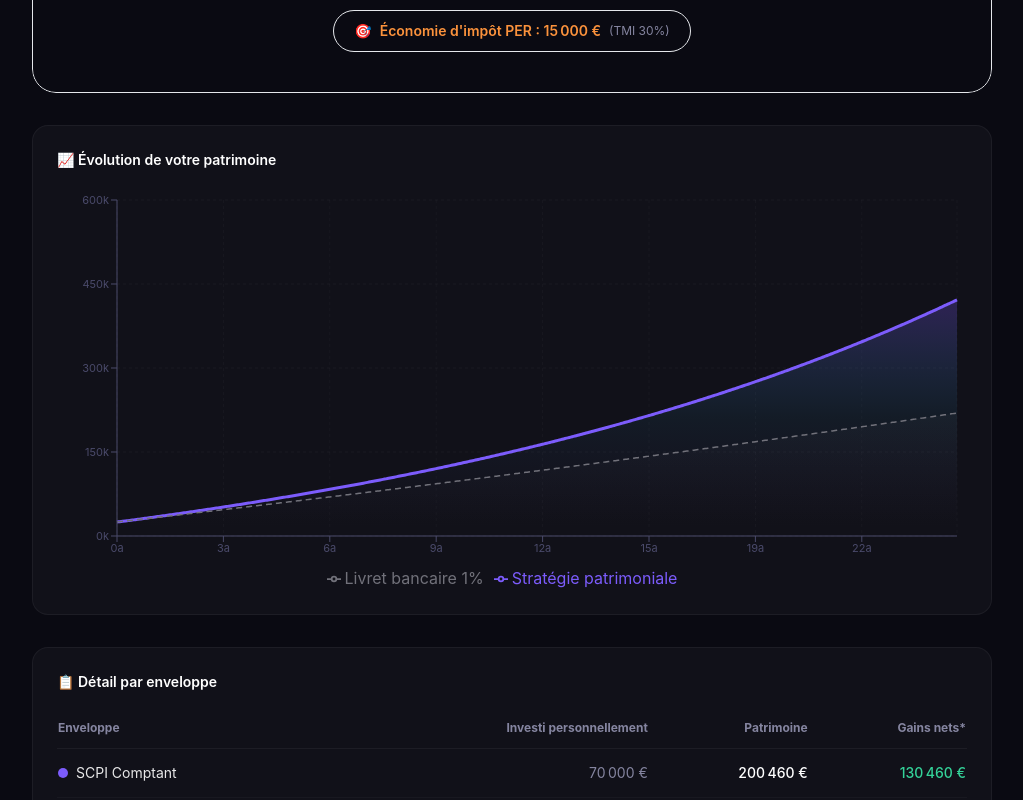
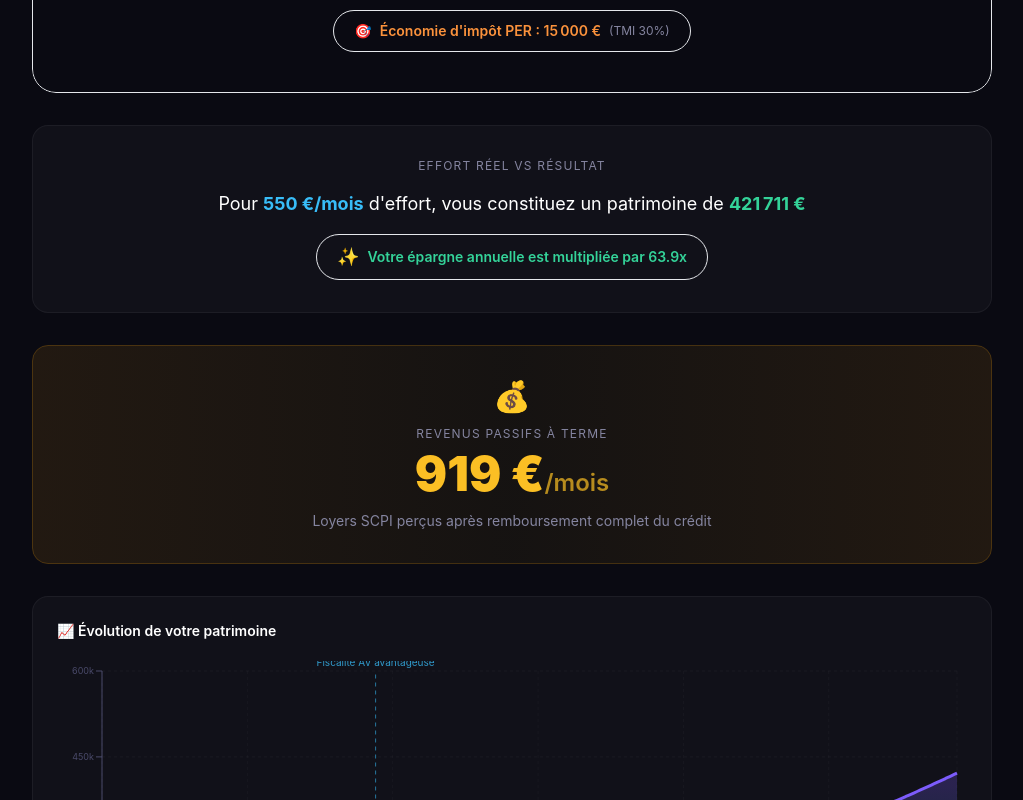
Before and after one commit to louminod/simulateur-patrimoine, a Next.js app: page / in a window 1280 px wide. Shown: the part 1540-2340 px from the top of the page, without its empty margins (128-1151 px from the left). Built offline with nearby package versions, Linux system fonts and the light colour scheme.

Commit message:
feat: passive income, effort summary, timeline, inflation toggle, responsive chart

```diff
--- a/src/app/page.tsx
+++ b/src/app/page.tsx
@@ -1,10 +1,11 @@
 "use client";
 
-import { useState, useEffect, useRef } from "react";
+import { useState, useEffect, useRef, useMemo } from "react";
 import { track } from "@vercel/analytics";
 import { defaultSCPI, defaultSCPICredit, defaultAV, defaultPER } from "@/lib/constants";
 import { encodeState, decodeState } from "@/lib/shareUrl";
 import { useSimulation } from "@/hooks/useSimulation";
+import { computePassiveIncome, computeMonthlyEffort, computeMilestones, adjustForInflation } from "@/lib/simulation";
 import { Hero } from "@/components/Hero";
 import { HorizonSlider } from "@/components/HorizonSlider";
 import { SCPICashCard, SCPICreditCard, AVCard, PERCard } from "@/components/EnvelopeCards";
@@ -13,6 +14,8 @@ import { ComparisonBlock } from "@/components/ComparisonBlock";
 import { PatrimoineChart } from "@/components/PatrimoineChart";
 import { RecapTable } from "@/components/RecapTable";
 import { ShareButton } from "@/components/ShareButton";
+import { PassiveIncome } from "@/components/PassiveIncome";
+import { EffortSummary } from "@/components/EffortSummary";
 
 export default function Home() {
   const [years, setYears] = useState(25);
@@ -20,6 +23,7 @@ export default function Home() {
   const [scpiCredit, setScpiCredit] = useState(defaultSCPICredit);
   const [av, setAv] = useState(defaultAV);
   const [per, setPer] = useState(defaultPER);
+  const [showRealTerms, setShowRealTerms] = useState(false);
 
   const horizonTimer = useRef<ReturnType<typeof setTimeout> | null>(null);
   const trackedView = useRef(false);
@@ -40,6 +44,14 @@ export default function Home() {
 
   const results = useSimulation(scpi, scpiCredit, av, per, years);
 
+  const passiveIncome = useMemo(() => computePassiveIncome(scpi, scpiCredit, years), [scpi, scpiCredit, years]);
+  const monthlyEffort = useMemo(() => computeMonthlyEffort(scpi, scpiCredit, av, per), [scpi, scpiCredit, av, per]);
+  const milestones = useMemo(() => computeMilestones(scpiCredit, av), [scpiCredit, av]);
+
+  const displayPassiveIncome = showRealTerms ? adjustForInflation(passiveIncome, years) : passiveIncome;
+  const displayTotalFinal = showRealTerms ? adjustForInflation(results.totalFinal, years) : results.totalFinal;
+  const displayTotalInvested = showRealTerms ? adjustForInflation(results.totalInvested, years) : results.totalInvested;
+
   const buildShareUrl = () => {
     const qs = encodeState({ years, scpi, scpiCredit, av, per });
     return `${window.location.origin}${window.location.pathname}?${qs}`;
@@ -47,7 +59,7 @@ export default function Home() {
 
   return (
     <main className="min-h-screen max-w-5xl mx-auto px-4 md:px-8 pb-12">
-      <Hero years={years} totalFinal={results.totalFinal} totalInvested={results.totalInvested} />
+      <Hero years={years} totalFinal={displayTotalFinal} totalInvested={displayTotalInvested} showRealTerms={showRealTerms} />
       <HorizonSlider years={years} onChange={(v) => { setYears(v); if (horizonTimer.current) clearTimeout(horizonTimer.current); horizonTimer.current = setTimeout(() => track("horizon_changed", { years: String(v) }), 500); }} />
 
       <section className="mb-12">
@@ -62,9 +74,17 @@ export default function Home() {
 
       {scpiCredit.enabled && <SCPICreditDetail config={scpiCredit} years={years} />}
 
-      <ComparisonBlock results={results} perEnabled={per.enabled} perTmi={per.tmi} />
-      <PatrimoineChart chartData={results.chartData} years={years} />
-      <RecapTable results={results} />
+      <ComparisonBlock results={results} perEnabled={per.enabled} perTmi={per.tmi} showRealTerms={showRealTerms} years={years} />
+      <EffortSummary monthlyEffort={monthlyEffort} totalFinal={displayTotalFinal} />
+      <PassiveIncome monthlyIncome={displayPassiveIncome} />
+      <PatrimoineChart
+        chartData={results.chartData}
+        years={years}
+        milestones={milestones}
+        showRealTerms={showRealTerms}
+        onToggleRealTerms={() => setShowRealTerms((v) => !v)}
+      />
+      <RecapTable results={results} showRealTerms={showRealTerms} years={years} />
 
       <div className="py-6">
         <ShareButton buildUrl={buildShareUrl} />
--- a/src/components/ComparisonBlock.tsx
+++ b/src/components/ComparisonBlock.tsx
@@ -4,17 +4,26 @@ import { memo } from "react";
 import { AnimatedNumber } from "@/components/ui/AnimatedNumber";
 import { fmt } from "@/lib/formatters";
 import { LIVRET_RATE } from "@/lib/constants";
+import { adjustForInflation } from "@/lib/simulation";
 import type { AggregatedResults } from "@/lib/types";
 
 interface ComparisonBlockProps {
   results: AggregatedResults;
   perEnabled: boolean;
   perTmi: number;
+  showRealTerms?: boolean;
+  years?: number;
 }
 
-function ComparisonBlockInner({ results, perEnabled, perTmi }: ComparisonBlockProps) {
-  const difference = results.totalFinal - results.livret.capital;
-  const differencePct = results.livret.capital > 0 ? ((difference / results.livret.capital) * 100).toFixed(0) : "0";
+function ComparisonBlockInner({ results, perEnabled, perTmi, showRealTerms = false, years = 25 }: ComparisonBlockProps) {
+  const adj = (v: number) => showRealTerms ? adjustForInflation(v, years) : v;
+  const totalFinal = adj(results.totalFinal);
+  const totalInvested = adj(results.totalInvested);
+  const livretCapital = adj(results.livret.capital);
+  const livretGains = adj(results.livret.gains);
+  const perSavings = adj(results.perSavings);
+  const difference = totalFinal - livretCapital;
+  const differencePct = livretCapital > 0 ? ((difference / livretCapital) * 100).toFixed(0) : "0";
 
   return (
     <section className="mb-8">
@@ -29,8 +38,8 @@ function ComparisonBlockInner({ results, perEnabled, perTmi }: ComparisonBlockPr
               <p className="text-2xl mb-2">💤</p>
               <p className="text-xs text-[var(--muted)] mb-1">Livret bancaire à {LIVRET_RATE}%</p>
               <p className="text-sm text-[var(--muted)] mb-2">Votre argent dort</p>
-              <AnimatedNumber value={results.livret.capital} className="text-2xl md:text-3xl font-bold text-gray-400" />
-              <p className="text-xs text-gray-600 mt-2">dont {fmt(results.livret.gains)} d&apos;intérêts</p>
+              <AnimatedNumber value={livretCapital} className="text-2xl md:text-3xl font-bold text-gray-400" />
+              <p className="text-xs text-gray-600 mt-2">dont {fmt(livretGains)} d&apos;intérêts</p>
             </div>
             <div className="text-center">
               <div className="hidden md:block text-4xl text-[var(--muted)] mb-3">→</div>
@@ -45,15 +54,15 @@ function ComparisonBlockInner({ results, perEnabled, perTmi }: ComparisonBlockPr
               <p className="text-2xl mb-2">🚀</p>
               <p className="text-xs text-[var(--accent2)] mb-1">Stratégie patrimoniale</p>
               <p className="text-sm text-white/70 mb-2">Patrimoine estimé</p>
-              <AnimatedNumber value={results.totalFinal} className="text-2xl md:text-3xl font-bold text-white" />
-              <p className="text-xs text-[var(--accent)]/70 mt-2">dont {fmt(results.totalFinal - results.totalInvested)} de gains</p>
+              <AnimatedNumber value={totalFinal} className="text-2xl md:text-3xl font-bold text-white" />
+              <p className="text-xs text-[var(--accent)]/70 mt-2">dont {fmt(totalFinal - totalInvested)} de gains</p>
             </div>
           </div>
-          {perEnabled && results.perSavings > 0 && (
+          {perEnabled && perSavings > 0 && (
             <div className="mt-6 text-center">
               <span className="inline-flex items-center gap-2 bg-[var(--orange)]/10 border border-[var(--orange)]/20 rounded-full px-5 py-2.5 text-sm">
                 <span>🎯</span>
-                <span className="text-[var(--orange)] font-semibold">Économie d&apos;impôt PER : {fmt(results.perSavings)}</span>
+                <span className="text-[var(--orange)] font-semibold">Économie d&apos;impôt PER : {fmt(perSavings)}</span>
                 <span className="text-xs text-[var(--muted)]">(TMI {perTmi}%)</span>
               </span>
             </div>
--- /dev/null
+++ b/src/components/EffortSummary.tsx
@@ -0,0 +1,33 @@
+"use client";
+
+import { memo } from "react";
+import { fmt } from "@/lib/formatters";
+
+interface EffortSummaryProps {
+  monthlyEffort: number;
+  totalFinal: number;
+}
+
+function EffortSummaryInner({ monthlyEffort, totalFinal }: EffortSummaryProps) {
+  if (monthlyEffort <= 0) return null;
+  const ratio = totalFinal / (monthlyEffort > 0 ? monthlyEffort * 12 : 1);
+  return (
+    <section className="mb-8">
+      <div className="bg-[var(--card)] rounded-2xl border border-white/5 p-6 md:p-8 text-center">
+        <p className="text-xs text-[var(--muted)] uppercase tracking-widest mb-4">Effort réel vs résultat</p>
+        <p className="text-white text-base md:text-lg leading-relaxed">
+          Pour <span className="font-bold text-[var(--accent2)]">{fmt(Math.round(monthlyEffort))}/mois</span> d&apos;effort,
+          vous constituez un patrimoine de <span className="font-bold text-[var(--green)]">{fmt(Math.round(totalFinal))}</span>
+        </p>
+        <div className="mt-4 inline-flex items-center gap-2 bg-[var(--green)]/10 border border-[var(--green)]/20 rounded-full px-5 py-2">
+          <span className="text-lg">✨</span>
+          <span className="text-[var(--green)] font-semibold text-sm">
+            Votre épargne annuelle est multipliée par {ratio.toFixed(1)}x
+          </span>
+        </div>
+      </div>
+    </section>
+  );
+}
+
+export const EffortSummary = memo(EffortSummaryInner);
--- a/src/components/Hero.tsx
+++ b/src/components/Hero.tsx
@@ -8,9 +8,10 @@ interface HeroProps {
   years: number;
   totalFinal: number;
   totalInvested: number;
+  showRealTerms?: boolean;
 }
 
-function HeroInner({ years, totalFinal, totalInvested }: HeroProps) {
+function HeroInner({ years, totalFinal, totalInvested, showRealTerms }: HeroProps) {
   return (
     <section className="hero-gradient rounded-b-3xl px-6 pt-10 pb-8 md:pt-14 md:pb-10 -mx-4 md:-mx-8 mb-8">
       <div className="max-w-2xl mx-auto text-center">
@@ -22,7 +23,7 @@ function HeroInner({ years, totalFinal, totalInvested }: HeroProps) {
           Simulez votre patrimoine avec les meilleures enveloppes d&apos;investissement
         </p>
         <div className="bg-white/[0.05] backdrop-blur-sm rounded-2xl border border-white/10 p-6 md:p-8">
-          <p className="text-xs text-[var(--muted)] uppercase tracking-widest mb-2">Votre patrimoine dans {years} ans</p>
+          <p className="text-xs text-[var(--muted)] uppercase tracking-widest mb-2">Votre patrimoine dans {years} ans{showRealTerms ? " (euros constants)" : ""}</p>
           <AnimatedNumber value={totalFinal} className="text-4xl md:text-6xl font-black bg-gradient-to-r from-[var(--accent)] via-[var(--accent2)] to-[var(--green)] bg-clip-text text-transparent animate-in" />
           <div className="flex items-center justify-center gap-4 mt-4 flex-wrap">
             <span className="text-sm text-[var(--green)] font-semibold">+{fmt(totalFinal - totalInvested)} de gains</span>
--- /dev/null
+++ b/src/components/PassiveIncome.tsx
@@ -0,0 +1,31 @@
+"use client";
+
+import { memo } from "react";
+import { fmt } from "@/lib/formatters";
+
+interface PassiveIncomeProps {
+  monthlyIncome: number;
+}
+
+function PassiveIncomeInner({ monthlyIncome }: PassiveIncomeProps) {
+  if (monthlyIncome <= 0) return null;
+  return (
+    <section className="mb-8">
+      <div className="relative rounded-2xl overflow-hidden">
+        <div className="absolute inset-0 bg-gradient-to-r from-amber-500/10 via-yellow-500/5 to-amber-500/10" />
+        <div className="relative border border-amber-500/20 rounded-2xl p-6 md:p-8 text-center">
+          <p className="text-3xl mb-3">💰</p>
+          <p className="text-xs text-[var(--muted)] uppercase tracking-widest mb-2">Revenus passifs à terme</p>
+          <p className="text-3xl md:text-5xl font-black text-amber-400">
+            {fmt(Math.round(monthlyIncome))}<span className="text-lg md:text-2xl font-semibold text-amber-400/70">/mois</span>
+          </p>
+          <p className="text-sm text-[var(--muted)] mt-3">
+            Loyers SCPI perçus après remboursement complet du crédit
+          </p>
+        </div>
+      </div>
+    </section>
+  );
+}
+
+export const PassiveIncome = memo(PassiveIncomeInner);
--- a/src/components/PatrimoineChart.tsx
+++ b/src/components/PatrimoineChart.tsx
@@ -3,23 +3,41 @@
 import { memo } from "react";
 import {
   AreaChart, Area, XAxis, YAxis, CartesianGrid,
-  Tooltip as RTooltip, ResponsiveContainer, Legend,
+  Tooltip as RTooltip, ResponsiveContainer, Legend, ReferenceLine,
 } from "recharts";
 import { fmt } from "@/lib/formatters";
+import { adjustForInflation } from "@/lib/simulation";
+import type { Milestone } from "@/lib/types";
 
 interface PatrimoineChartProps {
   chartData: Record<string, number | string>[];
   years: number;
+  milestones?: Milestone[];
+  showRealTerms?: boolean;
+  onToggleRealTerms?: () => void;
 }
 
-function PatrimoineChartInner({ chartData, years }: PatrimoineChartProps) {
+function PatrimoineChartInner({ chartData, years, milestones = [], showRealTerms = false, onToggleRealTerms }: PatrimoineChartProps) {
+  const displayData = showRealTerms
+    ? chartData.map((point) => {
+        const month = Number(point.month);
+        const y = month / 12;
+        const adjusted: Record<string, number | string> = { month };
+        for (const [key, val] of Object.entries(point)) {
+          if (key === "month") continue;
+          adjusted[key] = Math.round(adjustForInflation(Number(val), y));
+        }
+        return adjusted;
+      })
+    : chartData;
+
   return (
     <section className="mb-8">
-      <div className="bg-[var(--card)] rounded-2xl border border-white/5 p-5 md:p-6">
+      <div className="bg-[var(--card)] rounded-2xl border border-white/5 p-4 md:p-6">
         <h2 className="text-sm font-semibold mb-5 text-white">📈 Évolution de votre patrimoine</h2>
-        <div className="h-[300px] md:h-[400px]">
+        <div className="h-[250px] md:h-[400px]">
           <ResponsiveContainer width="100%" height="100%">
-            <AreaChart data={chartData} margin={{ top: 10, right: 10, left: 0, bottom: 0 }}>
+            <AreaChart data={displayData} margin={{ top: 10, right: 10, left: 0, bottom: 0 }}>
               <defs>
                 <linearGradient id="gStrategy" x1="0" y1="0" x2="0" y2="1">
                   <stop offset="5%" stopColor="#7c5cfc" stopOpacity={0.4} />
@@ -33,17 +51,43 @@ function PatrimoineChartInner({ chartData, years }: PatrimoineChartProps) {
               </defs>
               <CartesianGrid strokeDasharray="3 3" stroke="rgba(255,255,255,0.03)" />
               <XAxis dataKey="month" tickFormatter={(m: number) => `${Math.floor(m / 12)}a`}
-                stroke="#4a4a6a" fontSize={11} interval={Math.max(1, Math.floor((years * 12) / 8))} />
-              <YAxis stroke="#4a4a6a" fontSize={11} tickFormatter={(v: number) => v >= 1000000 ? `${(v / 1000000).toFixed(1)}M` : `${(v / 1000).toFixed(0)}k`} />
+                stroke="#4a4a6a" fontSize={10} tick={{ fontSize: 9 }}
+                className="text-[9px] md:text-[11px]"
+                interval={Math.max(1, Math.floor((years * 12) / 6))} />
+              <YAxis stroke="#4a4a6a" fontSize={10} tick={{ fontSize: 9 }}
+                className="text-[9px] md:text-[11px]"
+                tickFormatter={(v: number) => v >= 1000000 ? `${(v / 1000000).toFixed(1)}M` : `${(v / 1000).toFixed(0)}k`}
+                width={45} />
               <RTooltip contentStyle={{ background: "#16161f", border: "1px solid rgba(255,255,255,0.08)", borderRadius: "12px", fontSize: "12px" }}
                 formatter={(value: unknown) => fmt(Number(value))}
                 labelFormatter={(m: unknown) => `Année ${(Number(m) / 12).toFixed(1)}`} />
-              <Legend />
+              <Legend wrapperStyle={{ fontSize: "11px" }} className="hidden md:block" />
+              {milestones.filter(m => m.month <= years * 12).map((ms) => (
+                <ReferenceLine
+                  key={ms.label}
+                  x={ms.month}
+                  stroke={ms.color}
+                  strokeDasharray="4 4"
+                  strokeOpacity={0.6}
+                  label={{ value: ms.label, position: "top", fill: ms.color, fontSize: 10, opacity: 0.8 }}
+                />
+              ))}
               <Area type="monotone" dataKey="Stratégie patrimoniale" stroke="#7c5cfc" fill="url(#gStrategy)" strokeWidth={3} />
               <Area type="monotone" dataKey="Livret bancaire 1%" stroke="#71717a" fill="url(#gLivret)" strokeWidth={1.5} strokeDasharray="6 4" />
             </AreaChart>
           </ResponsiveContainer>
         </div>
+        {onToggleRealTerms && (
+          <div className="flex items-center justify-end gap-2 mt-3">
+            <span className="text-xs text-[var(--muted)]">Euros constants (inflation 2%)</span>
+            <button
+              onClick={onToggleRealTerms}
+              className={`relative w-9 h-5 rounded-full transition-colors ${showRealTerms ? "bg-[var(--accent)]" : "bg-white/10"}`}
+            >
+              <span className={`absolute top-0.5 w-4 h-4 rounded-full bg-white transition-transform ${showRealTerms ? "left-[18px]" : "left-0.5"}`} />
+            </button>
+          </div>
+        )}
       </div>
     </section>
   );
--- a/src/components/RecapTable.tsx
+++ b/src/components/RecapTable.tsx
@@ -2,13 +2,17 @@
 
 import { memo } from "react";
 import { fmt } from "@/lib/formatters";
+import { adjustForInflation } from "@/lib/simulation";
 import type { AggregatedResults } from "@/lib/types";
 
 interface RecapTableProps {
   results: AggregatedResults;
+  showRealTerms?: boolean;
+  years?: number;
 }
 
-function RecapTableInner({ results }: RecapTableProps) {
+function RecapTableInner({ results, showRealTerms = false, years = 25 }: RecapTableProps) {
+  const adj = (v: number) => showRealTerms ? adjustForInflation(v, years) : v;
   return (
     <section className="mb-8">
       <div className="bg-[var(--card)] rounded-2xl border border-white/5 p-5 md:p-6 overflow-x-auto">
@@ -29,16 +33,16 @@ function RecapTableInner({ results }: RecapTableProps) {
                   <span className="w-2.5 h-2.5 rounded-full" style={{ background: s.color }} />
                   <span className="text-white/90">{s.label}</span>
                 </td>
-                <td className="text-right text-[var(--muted)]">{fmt(s.result.totalInvested)}</td>
-                <td className="text-right font-medium text-white">{fmt(s.result.capital)}</td>
-                <td className="text-right text-[var(--green)] font-medium">{fmt(s.result.netGains)}</td>
+                <td className="text-right text-[var(--muted)]">{fmt(adj(s.result.totalInvested))}</td>
+                <td className="text-right font-medium text-white">{fmt(adj(s.result.capital))}</td>
+                <td className="text-right text-[var(--green)] font-medium">{fmt(adj(s.result.netGains))}</td>
               </tr>
             ))}
             <tr className="font-semibold">
               <td className="py-3.5 text-white">🚀 Total stratégie</td>
-              <td className="text-right text-white">{fmt(results.totalInvested)}</td>
-              <td className="text-right text-[var(--green)]">{fmt(results.totalFinal)}</td>
-              <td className="text-right text-[var(--green)]">{fmt(results.totalNet)}</td>
+              <td className="text-right text-white">{fmt(adj(results.totalInvested))}</td>
+              <td className="text-right text-[var(--green)]">{fmt(adj(results.totalFinal))}</td>
+              <td className="text-right text-[var(--green)]">{fmt(adj(results.totalNet))}</td>
             </tr>
           </tbody>
         </table>
--- a/src/lib/simulation.ts
+++ b/src/lib/simulation.ts
@@ -1,4 +1,4 @@
-import type { EnvelopeConfig, SCPICreditConfig, SimResult, SCPICreditResult, LivretResult } from "./types";
+import type { EnvelopeConfig, SCPICreditConfig, SimResult, SCPICreditResult, LivretResult, Milestone } from "./types";
 import { SCPI_REVALUATION } from "./constants";
 
 export function calcLoanPayment(principal: number, annualRate: number, years: number): number {
@@ -93,3 +93,72 @@ export function simulateLivret(configs: { initialCapital: number; monthlyContrib
   const totalInvested = totalInitial + totalMonthly * months;
   return { dataPoints, capital, totalInvested, gains: capital - totalInvested };
 }
+
+export function adjustForInflation(amount: number, years: number, rate: number = 0.02): number {
+  return amount / Math.pow(1 + rate, years);
+}
+
+export function computePassiveIncome(
+  scpi: EnvelopeConfig,
+  scpiCredit: SCPICreditConfig,
+  years: number,
+): number {
+  let monthly = 0;
+  if (scpi.enabled) {
+    const scpiResult = simulate(scpi, years, "scpi");
+    monthly += scpiResult.capital * (scpi.rate / 100) / 12;
+  }
+  if (scpiCredit.enabled) {
+    const totalInvestment = scpiCredit.loanAmount + scpiCredit.downPayment;
+    const netShares = totalInvestment;
+    const monthlyRevalo = 0.01 / 12; // SCPI_REVALUATION
+    let sharesValue = netShares;
+    const months = years * 12;
+    for (let m = 0; m < months; m++) {
+      sharesValue *= (1 + monthlyRevalo);
+    }
+    monthly += sharesValue * (scpiCredit.rate / 100) / 12;
+  }
+  return monthly;
+}
+
+export function computeMonthlyEffort(
+  scpi: EnvelopeConfig,
+  scpiCredit: SCPICreditConfig,
+  av: EnvelopeConfig,
+  per: EnvelopeConfig,
+): number {
+  let effort = 0;
+  if (scpi.enabled) effort += scpi.monthlyContribution;
+  if (av.enabled) effort += av.monthlyContribution;
+  if (per.enabled) effort += per.monthlyContribution;
+  if (scpiCredit.enabled) {
+    const payment = calcLoanPayment(scpiCredit.loanAmount, scpiCredit.interestRate, scpiCredit.loanYears);
+    const totalInvestment = scpiCredit.loanAmount + scpiCredit.downPayment;
+    const dividend = totalInvestment * (scpiCredit.rate / 100) / 12;
+    effort += Math.max(0, payment - dividend);
+  }
+  return effort;
+}
+
+export function computeMilestones(
+  scpiCredit: SCPICreditConfig,
+  av: EnvelopeConfig,
+): Milestone[] {
+  const milestones: Milestone[] = [];
+  if (scpiCredit.enabled) {
+    milestones.push({
+      month: scpiCredit.loanYears * 12,
+      label: "Fin crédit SCPI",
+      color: "#c084fc",
+    });
+  }
+  if (av.enabled) {
+    milestones.push({
+      month: 8 * 12,
+      label: "Fiscalité AV avantageuse",
+      color: "#38bdf8",
+    });
+  }
+  return milestones;
+}
--- a/src/lib/types.ts
+++ b/src/lib/types.ts
@@ -51,6 +51,12 @@ export interface SimEntry {
   result: SimResult;
 }
 
+export interface Milestone {
+  month: number;
+  label: string;
+  color: string;
+}
+
 export interface AggregatedResults {
   sims: SimEntry[];
   livret: LivretResult;
```
Also changed, not shown: 1 other file (tests, documents, lock files or other folders).
